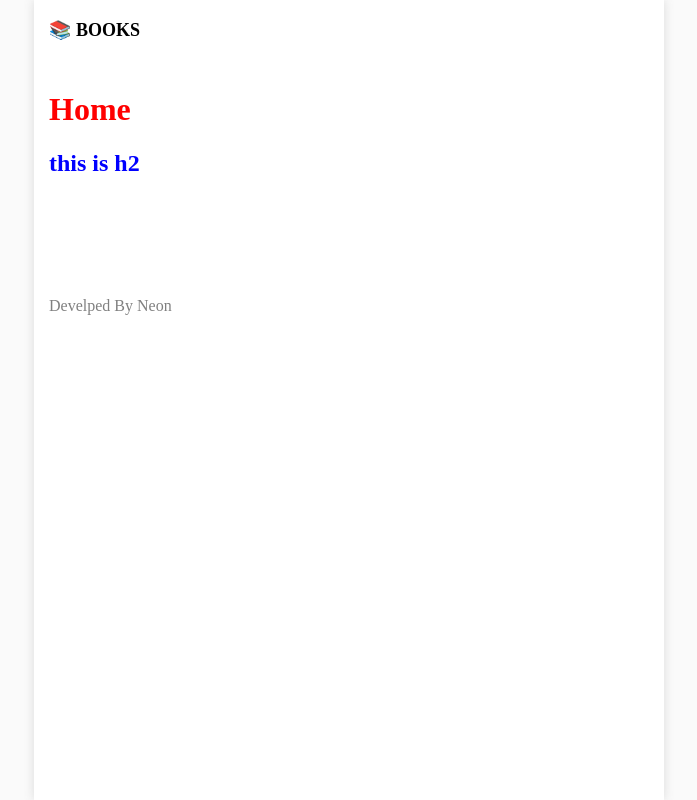
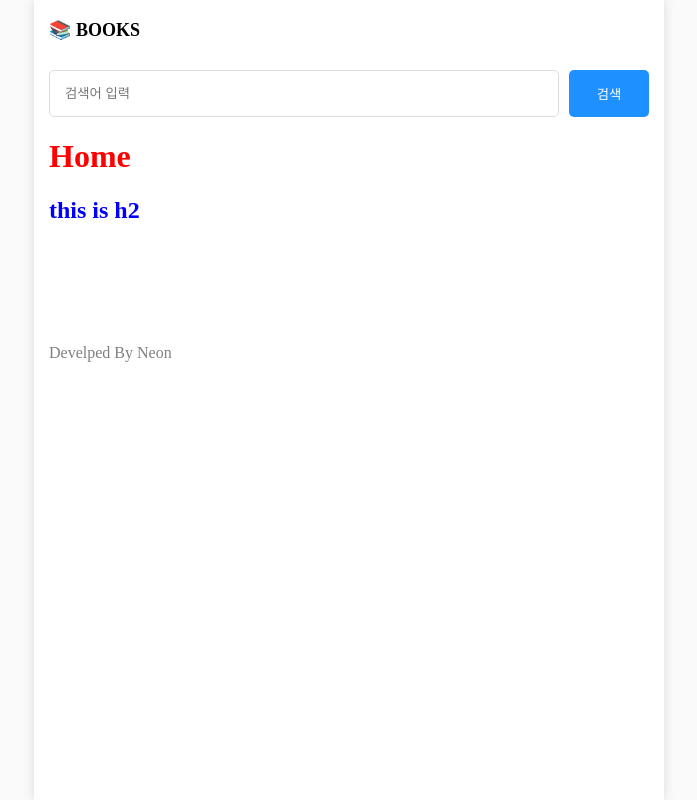
Before and after one commit to hjhj97/inflearn-next-15, a Next.js app: page / in a window 1280 px wide. Shown: the whole page, without its empty margins (291-988 px from the left). Built offline with nearby package versions, Linux system fonts and the light colour scheme.

Commit message:
feat: page layout

```diff
--- a/src/components/global-layout.tsx
+++ b/src/components/global-layout.tsx
@@ -3,7 +3,6 @@ import { ReactNode } from "react";
 import style from "./global-layout.module.css";
 
 export default function GlobalLayout({ children }: { children: ReactNode }) {
-  console.log(style);
   return (
     <div className={style.container}>
       <header className={style.header}>
--- /dev/null
+++ b/src/components/searchable-layout.module.css
@@ -0,0 +1,21 @@
+.searchbar_container {
+  display: flex;
+  gap: 10px;
+  margin-bottom: 20px;
+}
+
+.searchbar_container > input {
+  flex: 1;
+  padding: 15px;
+  border-radius: 5px;
+  border: 1px solid rgb(220, 220, 220);
+}
+
+.searchbar_container > button {
+  width: 80px;
+  border-radius: 5px;
+  border: none;
+  background-color: dodgerblue;
+  color: white;
+  cursor: pointer;
+}
--- /dev/null
+++ b/src/components/searchable-layout.tsx
@@ -0,0 +1,49 @@
+import { useRouter } from "next/router";
+import { ReactNode, useEffect, useState } from "react";
+import style from "./searchable-layout.module.css";
+
+export default function SearchableLayout({
+  children,
+}: {
+  children: ReactNode;
+}) {
+  const router = useRouter();
+  const [search, setSearch] = useState("");
+
+  const q = router.query.q as string;
+
+  useEffect(() => {
+    setSearch(q || "");
+  }, [q]);
+
+  const onChangeSearch = (e: React.ChangeEvent<HTMLInputElement>) => {
+    setSearch(e.target.value);
+  };
+
+  const onSubmit = () => {
+    if (!search) return;
+    router.push("/search?q=" + search);
+  };
+
+  const onKeyDown = (e: React.KeyboardEvent<HTMLInputElement>) => {
+    if (e.key === "Enter") {
+      onSubmit();
+    }
+  };
+
+  return (
+    <div>
+      <div className={style.searchbar_container}>
+        <input
+          type="search"
+          placeholder="검색어 입력"
+          value={search}
+          onKeyDown={onKeyDown}
+          onChange={onChangeSearch}
+        />
+        <button onClick={onSubmit}>검색</button>
+      </div>
+      {children}
+    </div>
+  );
+}
--- a/src/pages/_app.tsx
+++ b/src/pages/_app.tsx
@@ -1,11 +1,20 @@
 import GlobalLayout from "@/components/global-layout";
 import "@/styles/globals.css";
+import { NextPage } from "next";
 import type { AppProps } from "next/app";
+import { ReactNode } from "react";
 
-export default function App({ Component, pageProps }: AppProps) {
-  return (
-    <GlobalLayout>
-      <Component {...pageProps} />
-    </GlobalLayout>
-  );
+type NextPageWithLayout = NextPage & {
+  getLayout?: (page: ReactNode) => ReactNode;
+};
+
+export default function App({
+  Component,
+  pageProps,
+}: AppProps & {
+  Component: NextPageWithLayout;
+}) {
+  const getLayout = Component.getLayout ?? ((page: ReactNode) => page);
+
+  return <GlobalLayout>{getLayout(<Component {...pageProps} />)}</GlobalLayout>;
 }
--- a/src/pages/index.tsx
+++ b/src/pages/index.tsx
@@ -1,4 +1,6 @@
+import { ReactNode } from "react";
 import style from "./index.module.css";
+import SearchableLayout from "@/components/searchable-layout";
 
 export default function Home() {
   return (
@@ -8,3 +10,7 @@ export default function Home() {
     </>
   );
 }
+
+Home.getLayout = (page: ReactNode) => {
+  return <SearchableLayout>{page}</SearchableLayout>;
+};
--- a/src/pages/search/index.tsx
+++ b/src/pages/search/index.tsx
@@ -1,4 +1,6 @@
+import SearchableLayout from "@/components/searchable-layout";
 import { useRouter } from "next/router";
+import { ReactNode } from "react";
 
 export default function Page() {
   const router = useRouter();
@@ -6,3 +8,7 @@ export default function Page() {
 
   return <h1>Search {q}</h1>;
 }
+
+Page.getLayout = (page: ReactNode) => {
+  return <SearchableLayout>{page}</SearchableLayout>;
+};
```
